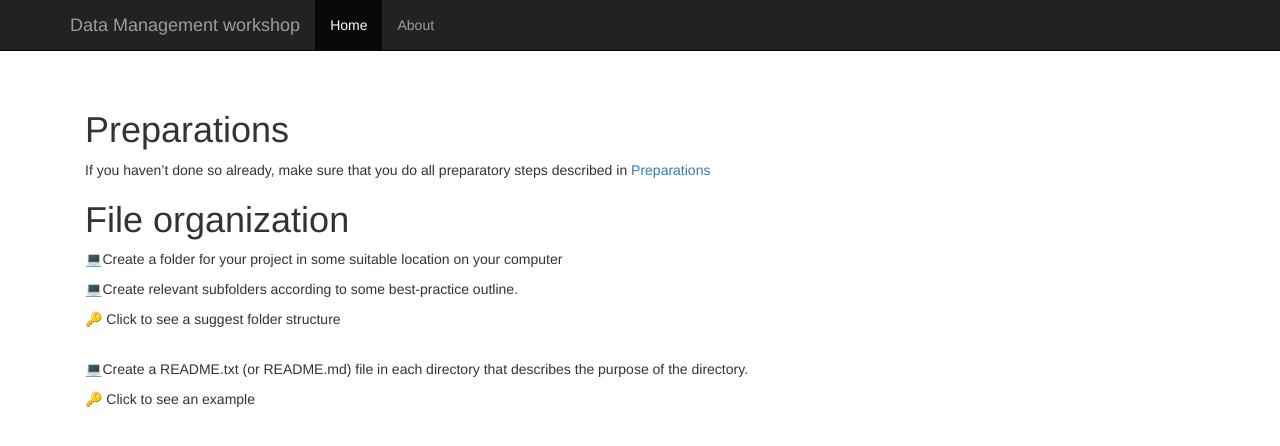
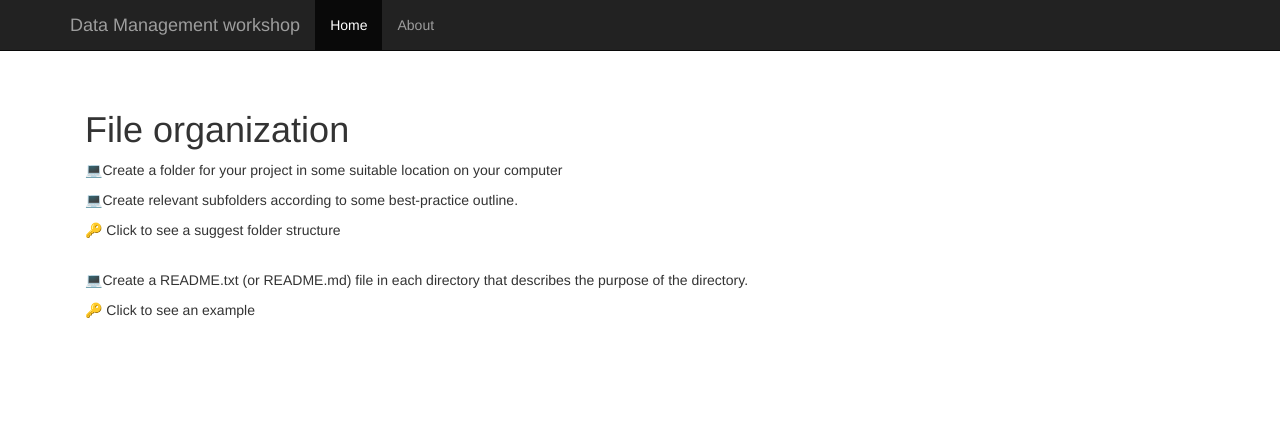
Before and after one commit to nicjar/DM_WS, a Jekyll site: the page built from exercises/1-organization.md, in a window 1280 px wide. Shown: the top 446 px of the page. Built offline with Jekyll 4.4.1, drawn with Linux system fonts in a browser that asks for light colours; nearby versions of some CDN libraries; emoji names are drawn with the system emoji font.

Commit message:
Remove the preparation reminder from exercise 1

```diff
--- a/exercises/1-organization.md
+++ b/exercises/1-organization.md
@@ -2,11 +2,6 @@
 layout: default
 title:  '1. File organization'
 ---
-
-# <a name="begin"></a> Preparations
-
-If you haven't done so already, make sure that you do all preparatory steps described in [Preparations]({{site.url}}/preparations.html)
-<br />
 
 # File organization
 :computer:Create a folder for your project in some suitable location on your computer
```
